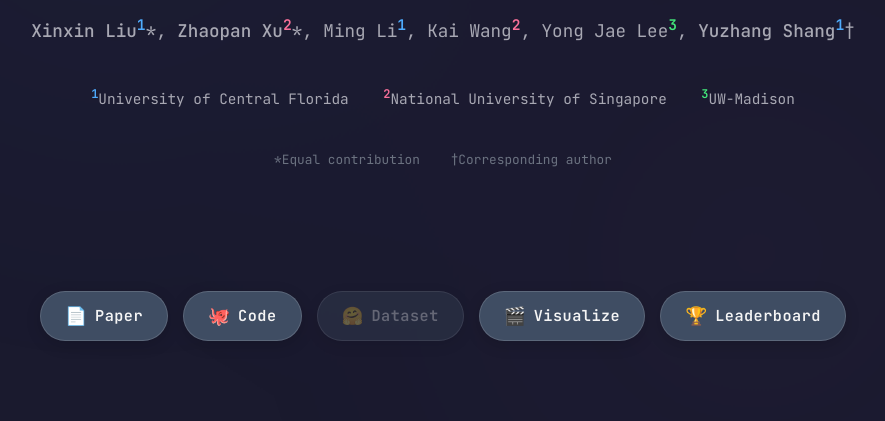
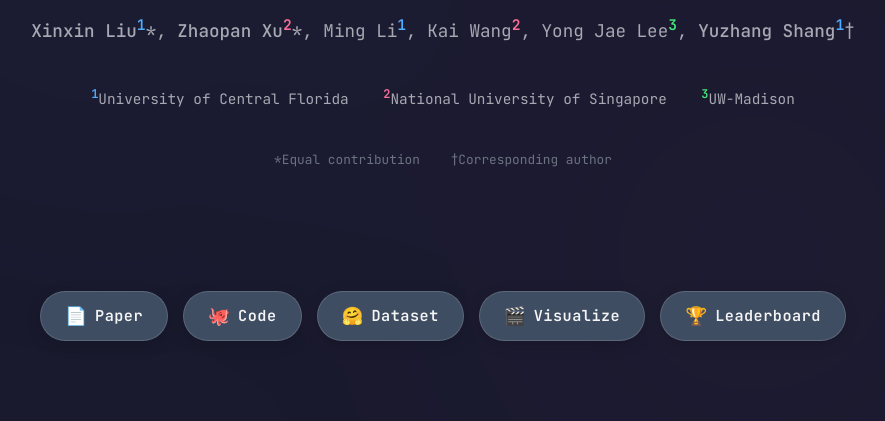
Before and after one commit to L-CodingSpace/gvr_web, a plain HTML site: page index.html in a window 1280 px wide. Shown: the part 339-760 px from the top of the page, without its empty margins (197-1082 px from the left). Drawn offline with Linux system fonts and the light colour scheme.

Commit message:
Add Hugging Face dataset link

```diff
--- a/index.html
+++ b/index.html
@@ -1208,7 +1208,7 @@
                     <span class="nav-icon">🐙</span>
                     <span class="nav-text">Code</span>
                 </a>
-                <a href="#" class="nav-pill external disabled" title="Coming soon">
+                <a href="https://huggingface.co/datasets/ciciciciliu/Gen-Vire_ds" class="nav-pill external" target="_blank">
                     <span class="nav-icon">🤗</span>
                     <span class="nav-text">Dataset</span>
                 </a>
```
